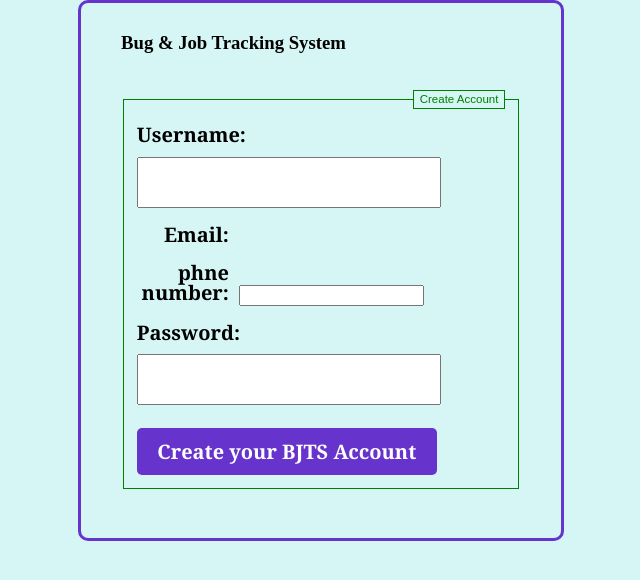
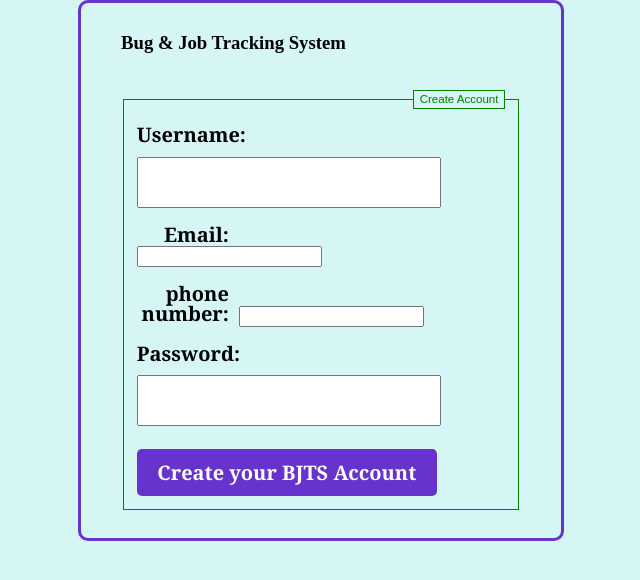
Before and after one commit to 1400205/BJTS, a PHP site: page /registerUser.php in a window 1280 px wide. Shown: the top 580 px of the page, without its empty margins (319-959 px from the left). Run offline with PHP 8.4, Linux system fonts and the light colour scheme.

Commit message:
attachment

```diff
--- a/registerUser.php
+++ b/registerUser.php
@@ -28,11 +28,12 @@
             <label>Username:</label><br><br/>
         <input type="text" name="username"/>
         <p></p>
-            <label>Email:</label><br><br/
+            <label>Email:</label><br><br/>
+
         <input type="email" name="email"/>
         <p></p>
 
-            <label> phne number:</label><br><br/>
+            <label> phone number:</label><br><br/>
         <input type="number" maxlength="15" name="phone"/>
         <p></p>
             <label>Password:</label><br><br/>
```
